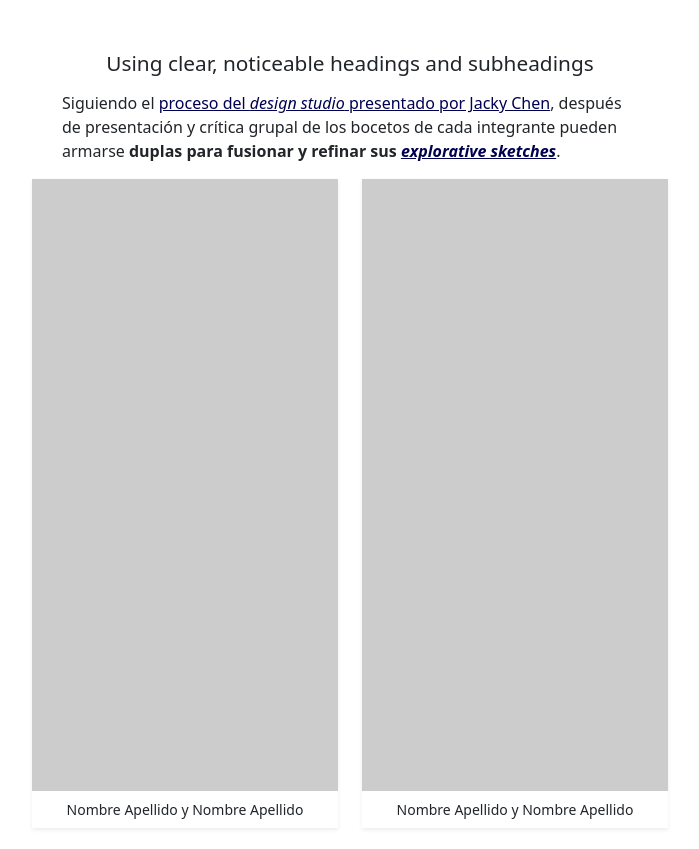
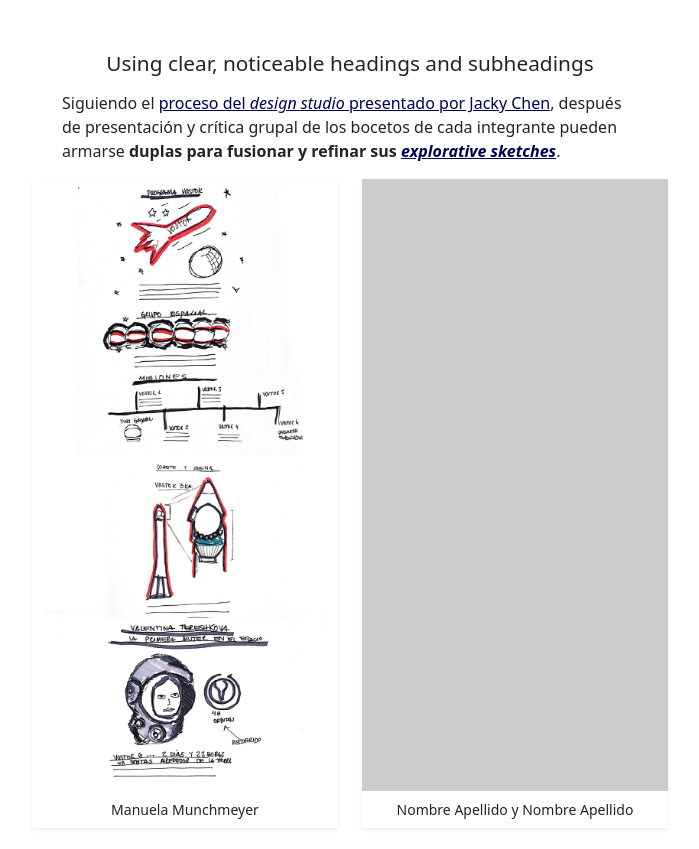
Before and after one commit to ProgramaVostok/clase-12, a plain HTML site: page index.html in a window 1280 px wide. Shown: the part 2661-3510 px from the top of the page, without its empty margins (290-989 px from the left). Drawn offline with nearby package versions, Linux system fonts and the light colour scheme.

Commit message:
Add files via upload

```diff
--- a/index.html
+++ b/index.html
@@ -127,8 +127,8 @@
                             <!--un boceto-->
                             <div class="col text-center">
                                 <figure class="shadow-sm">
-                                    <img src="img/boceto.png" class="w-100" />
-                                    <figcaption class="small mb-4 p-2">Nombre Apellido y Nombre Apellido</figcaption>
+                                    <img src="img/boceto5.png" class="w-100" />
+                                    <figcaption class="small mb-4 p-2">Manuela Munchmeyer</figcaption>
                                 </figure>
                             </div>
                             <!--un boceto-->
```
Also changed, not shown: img/boceto5.png (added).
